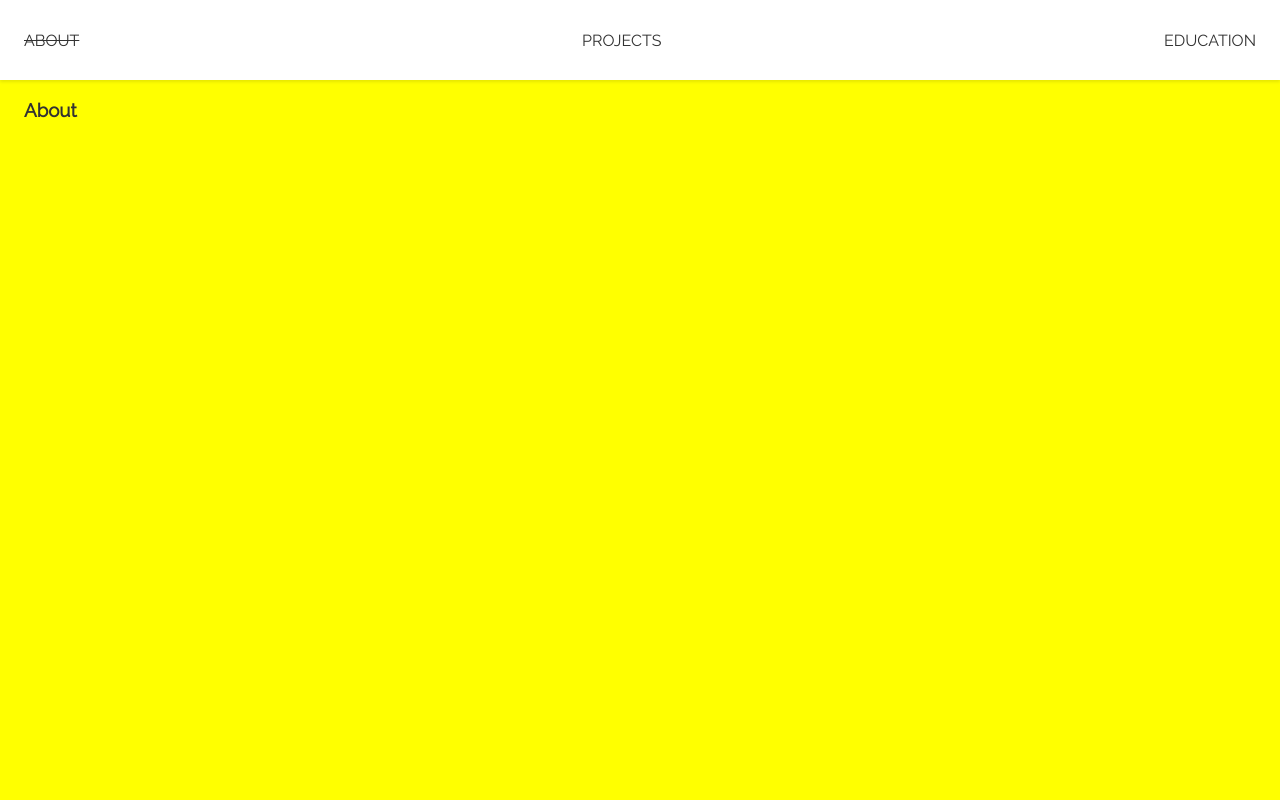
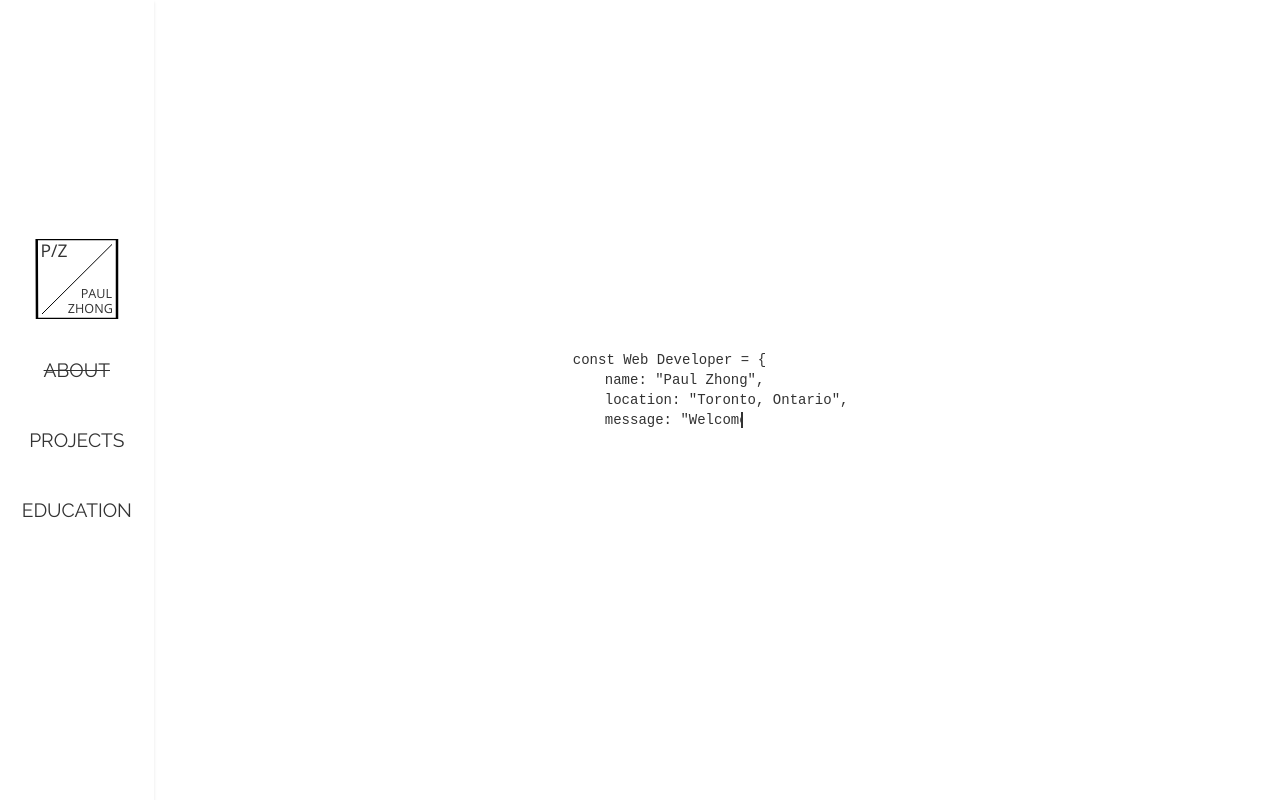
Before and after one commit to Paulzhong-web/portfolio, a React (Create React App) app: page / in a window 1280 px wide. Both pictures are taken after a click on the link "ABOUT". Shown: the top 800 px of the page. Built offline with nearby package versions, Linux system fonts and the light colour scheme.

Commit message:
typewritter-effect added

```diff
--- a/src/Components/About/About.js
+++ b/src/Components/About/About.js
@@ -5,7 +5,13 @@ export class About extends Component {
     render() {
         return (
             <section className="about">
-                <h1>About</h1>
+                <div className="about__wrap">
+                    <pre className="about__text">{`const Web Developer = {`}</pre>
+                    <pre className="about__text">{`name: "Paul Zhong",`}</pre>
+                    <pre className="about__text">{`location: "Toronto, Ontario",`}</pre>
+                    <pre className="about__text">{`message: "Welcome to my site."`}</pre>
+                    <pre className="about__text">{`}`}</pre>
+                </div>
             </section>
         )
     }
--- a/src/Components/About/About.scss
+++ b/src/Components/About/About.scss
@@ -4,5 +4,96 @@
 
 .about {
     @include pagewrap;
-    background: yellow;
+    // background: yellow;
+
+    // &__title {
+    //     margin: 0;
+    // }
+    display: flex;
+    flex-direction: column;
+    align-items: center;
+    justify-content: center;
+
+    &__wrap {
+        width: 288px;
+    }
+
+    &__text {
+        margin: 4px 0;
+        border-right: .15em solid $text-color;
+        font-size: 14px;
+        white-space: nowrap;
+        overflow: hidden;
+        opacity: 0;
+        -webkit-animation: type 2.5s steps(30, end);
+        animation: type 2.5s steps(30, end);
+        -webkit-animation-fill-mode: forwards;
+        animation-fill-mode: forwards;
+    }
+
+    &__text:nth-child(1) {
+        width: 198px;
+    }
+
+    &__text:nth-child(2) {
+        margin: 4px 0 4px 32px;
+        width: 170px;
+        // opacity: 0;
+        -webkit-animation-delay: 2.5s;
+        animation-delay: 2.5s;
+    }
+
+    &__text:nth-child(3) {
+        margin: 4px 0 4px 32px;
+        width: 250px;
+        // opacity: 0;
+        -webkit-animation-delay: 5s;
+        animation-delay: 5s;
+    }
+
+    &__text:nth-child(4) {
+        margin: 4px 0 4px 32px;
+        width: 260px;
+        -webkit-animation-delay: 7.5s;
+        animation-delay: 7.5s;
+    }
+
+    &__text:nth-child(5) {
+        width: 10px;
+        animation-duration: 0.3s;
+        -webkit-animation-delay: 10;
+        animation-delay: 10s;
+    }
 }
+
+@keyframes type {
+    0% {
+      width: 0;
+    }
+    1% {
+        opacity: 1;
+      }
+    99.9% {
+      border-right: .15em solid $text-color;
+    }
+    100% {
+        opacity: 1;
+      border: none;
+    }
+  }
+
+  @-webkit-keyframes type {
+    0% {
+      width: 0;
+    }
+    1% {
+        opacity: 1;
+      }
+    99.9% {
+      border-right: .15em solid $text-color;
+    }
+    100% {
+        opacity: 1;
+      border: none;
+    }
+  }
--- a/src/Components/Nav/Nav.js
+++ b/src/Components/Nav/Nav.js
@@ -1,13 +1,13 @@
 import React, { Component } from 'react';
 import { Link } from 'react-scroll';
-// import Logo from '../../Assets/Icon/paul-logo.svg';
+import Logo from '../../Assets/Icon/paul-logo.svg';
 import './Nav.scss';
 
 export class Nav extends Component {
     render() {
         return (
             <nav className="navBar">
-                {/* <img className="navBar__logo" src={Logo} alt="logo"/> */}
+                <img className="navBar__logo" src={Logo} alt="logo"/>
                 <ul className="navBar__list">
                     <li className="navBar__list-item">
                         <Link
--- a/src/Components/Nav/Nav.scss
+++ b/src/Components/Nav/Nav.scss
@@ -14,20 +14,26 @@
     background-color: $background-color;
     box-shadow: 0 2px 3px 0 rgba(0,0,0,0.1);
     @include tablet {
-        padding: $tablet-padding;
+        // padding: $tablet-padding;
+        padding: 0;
+        flex-direction: column;
+        align-items: center;
+        width: 12vw;
+        height: 100vh;
     }
-    @include desktop {
-        padding: $desktop-padding;
+    // @include desktop {
+    //     padding: $desktop-padding;
+    //     padding: 0;
+    // }
+
+    &__logo {
+        display: none;
+        @include tablet {
+            display: inline;
+            width: 10vw;
+            height: 10vh;
+        }
     }
-
-    // &__logo {
-    //     display: none;
-    //     @include tablet {
-    //         display: inline;
-    //         width: 10vw;
-    //         height: 10vh;
-    //     }
-    // }
 
     &__list {
         padding: 0;
@@ -36,12 +42,26 @@
         justify-content: space-between;
         align-items: center;
         list-style: none;
+        @include tablet {
+            flex-direction: column;
+            justify-content: space-between;
+        }
+    }
+
+    &__list-item {
+        @include tablet {
+            margin: 3vh 0;
+        }
     }
 
     &__list-item-tab {
         width: 100%;
         position: relative;
         padding: 5px 0;
+        font-size: 14px;
+        @include tablet {
+            font-size: 1.5vw;
+        }
     }
 
     &__list-item-tab:before, &__list-item-tab:after {
--- a/src/Styles/_mixins.scss
+++ b/src/Styles/_mixins.scss
@@ -17,13 +17,14 @@
     padding: $mobile-padding;
     padding-top: 10vh;
     @include tablet {
-        padding: $tablet-padding;
-        padding-top: 10vh;
+        // padding: $tablet-padding;
+        // padding-top: 10vh;
+        padding: 0 4vw 0 16vw;
     }
-    @include desktop {
-        padding: $desktop-padding;
-        padding-top: 10vh;
-    }
+    // @include desktop {
+    //     padding: $desktop-padding;
+    //     padding-top: 10vh;
+    // }
 }
 
 @mixin label-font {
```
